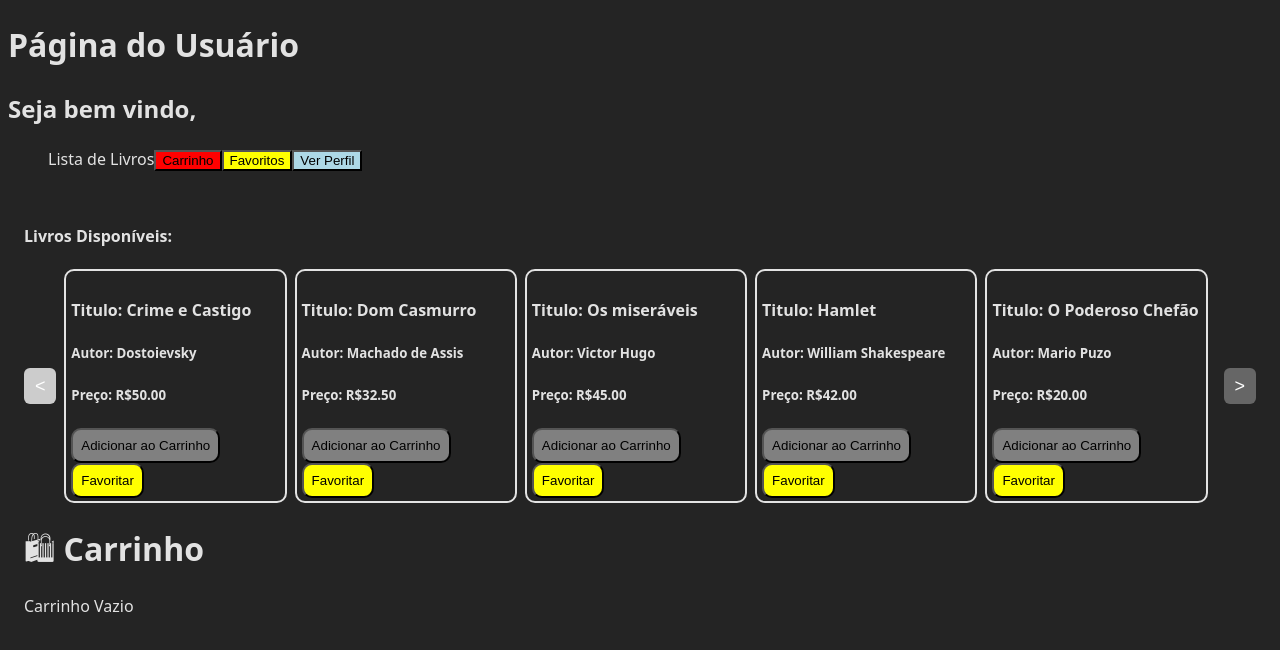
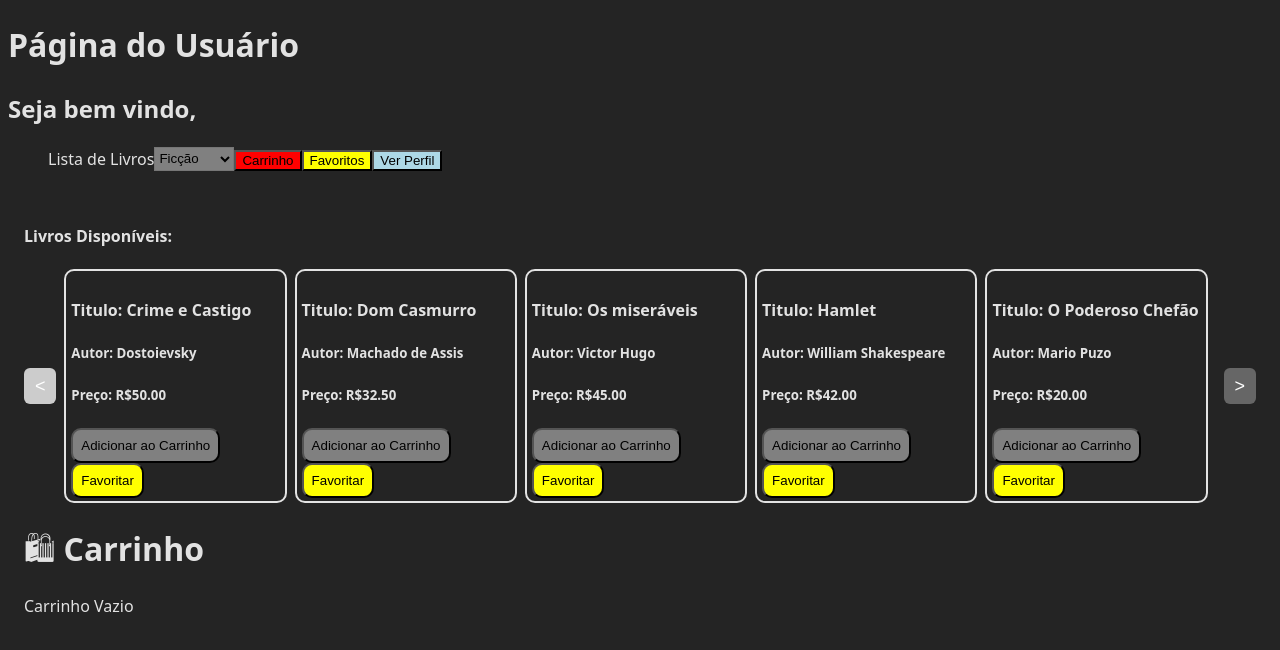
Before and after one commit to GuilhermeAyala/Livraria, a React (Vite) app: page /user in a window 1280 px wide. Shown: the top 650 px of the page. Built offline with nearby package versions, Linux system fonts and the light colour scheme.

Commit message:
Update Menu.jsx
Add de categorias

```diff
--- a/src/components/Menu.jsx
+++ b/src/components/Menu.jsx
@@ -16,6 +16,14 @@ const Menu = ({nome = ''}) => {
         <div>
             <ul style={{display: 'flex', listStyle: 'none'}}>
                 <li>Lista de Livros</li>
+
+                <select style={{backgroundColor: 'grey'}}>Categorias
+                <option>Ficção</option>
+                <option>Romance</option>
+                <option>Filosofia</option>
+                <option>História</option>
+                </select>
+
                 <li>
                     <button style={{backgroundColor: 'red'}}>Carrinho</button>
                 </li>
```
